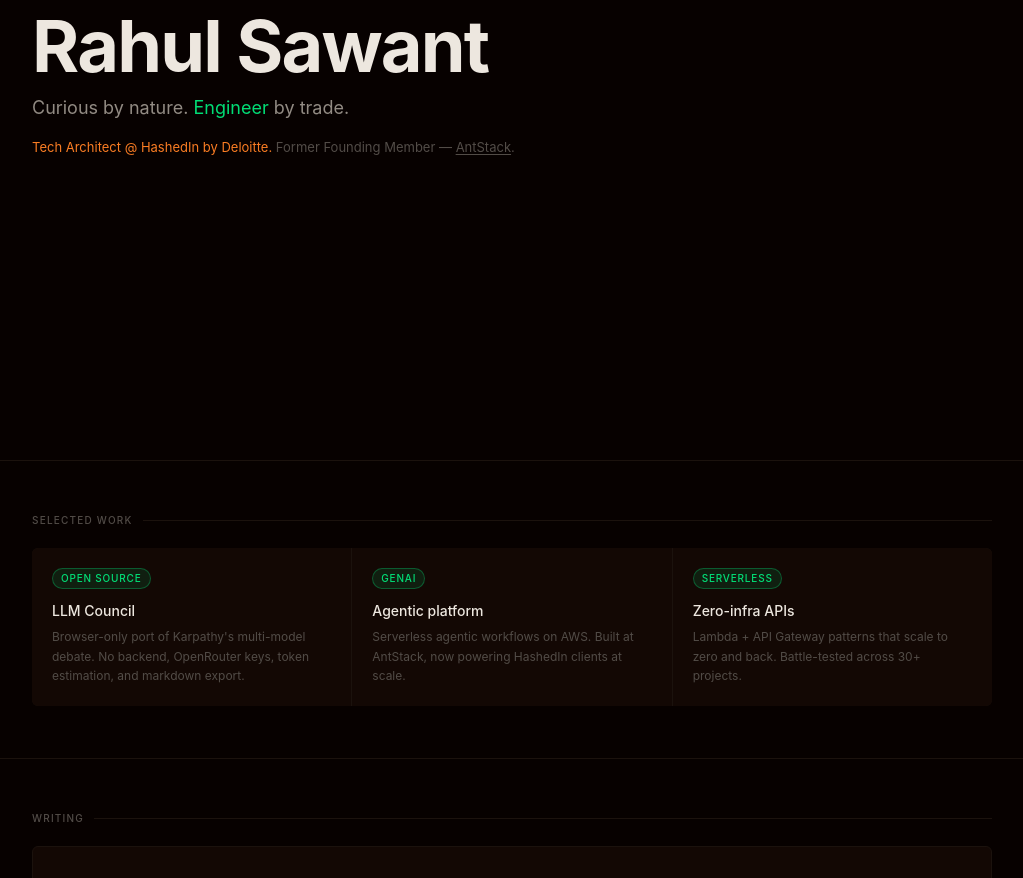
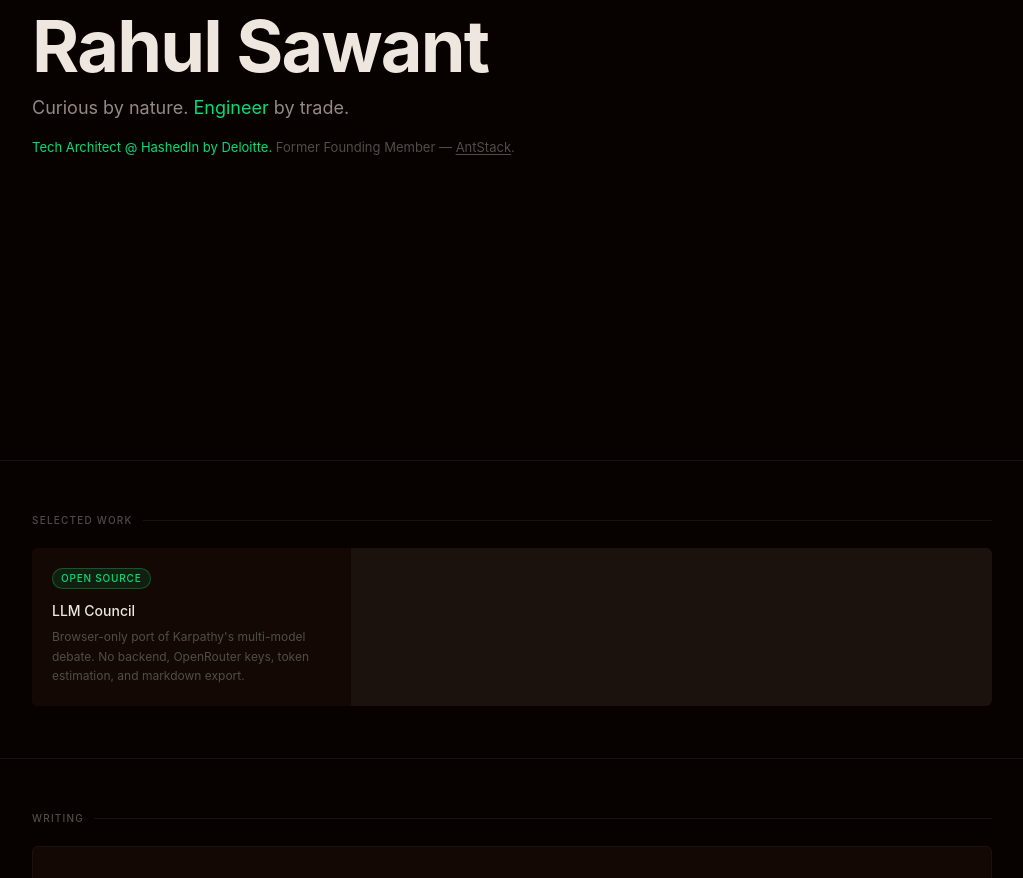
Before and after one commit to Raalzz/raalzz.com, a Next.js app: page / in a window 1280 px wide. Shown: the part 340-1218 px from the top of the page, without its empty margins (128-1151 px from the left). Built offline with nearby package versions, Linux system fonts and the light colour scheme.

Commit message:
refactor: hero text accent

```diff
--- a/src/app/page.tsx
+++ b/src/app/page.tsx
@@ -6,17 +6,17 @@
     tag: "Open source",
     name: "LLM Council",
     desc: "Browser-only port of Karpathy's multi-model debate. No backend, OpenRouter keys, token estimation, and markdown export."
-  },
-  {
-    tag: "GenAI",
-    name: "Agentic platform",
-    desc: "Serverless agentic workflows on AWS. Built at AntStack, now powering HashedIn clients at scale."
-  },
-  {
-    tag: "Serverless",
-    name: "Zero-infra APIs",
-    desc: "Lambda + API Gateway patterns that scale to zero and back. Battle-tested across 30+ projects."
   }
+  // {
+  //   tag: "GenAI",
+  //   name: "Agentic platform",
+  //   desc: "Serverless agentic workflows on AWS. Built at AntStack, now powering HashedIn clients at scale."
+  // },
+  // {
+  //   tag: "Serverless",
+  //   name: "Zero-infra APIs",
+  //   desc: "Lambda + API Gateway patterns that scale to zero and back. Battle-tested across 30+ projects."
+  // }
 ];
 
 const lifeTiles = [
@@ -85,7 +85,10 @@
             </p>
 
             <p className="text-[13px] text-text-3 leading-relaxed">
-              <span style={{ color: "#FA7D23" }}>Tech Architect @ HashedIn by Deloitte.</span> Former Founding Member —{" "}
+              <span className="text-accent">
+                Tech Architect @ HashedIn by Deloitte.
+              </span>{" "}
+              Former Founding Member —{" "}
               <a
                 href="https://www.linkedin.com/posts/rajeev-vasudeva-4068b5_hashedin-antstack-aiengineering-ugcPost-7467206362578460672-uZuK"
                 target="_blank"
```
